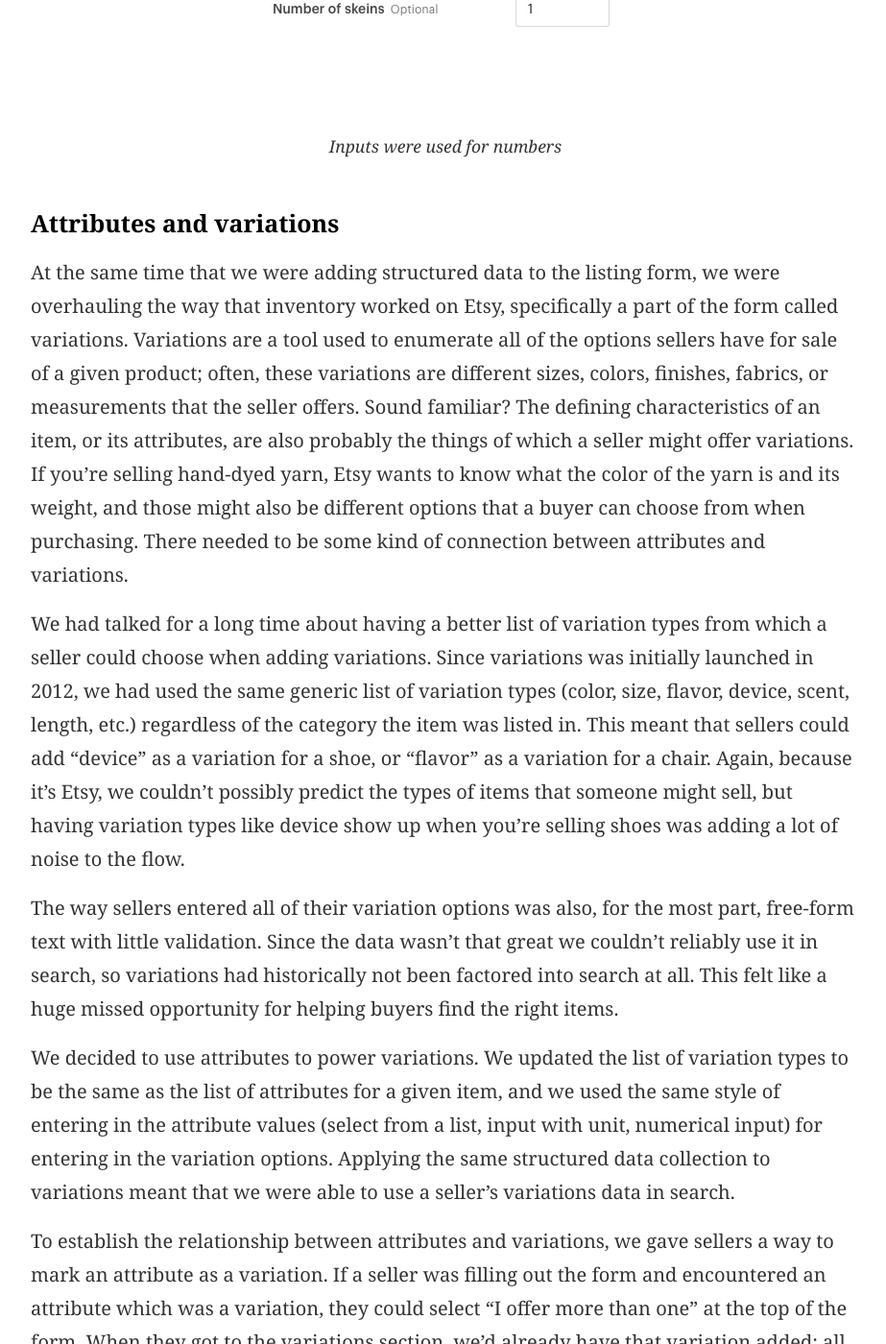
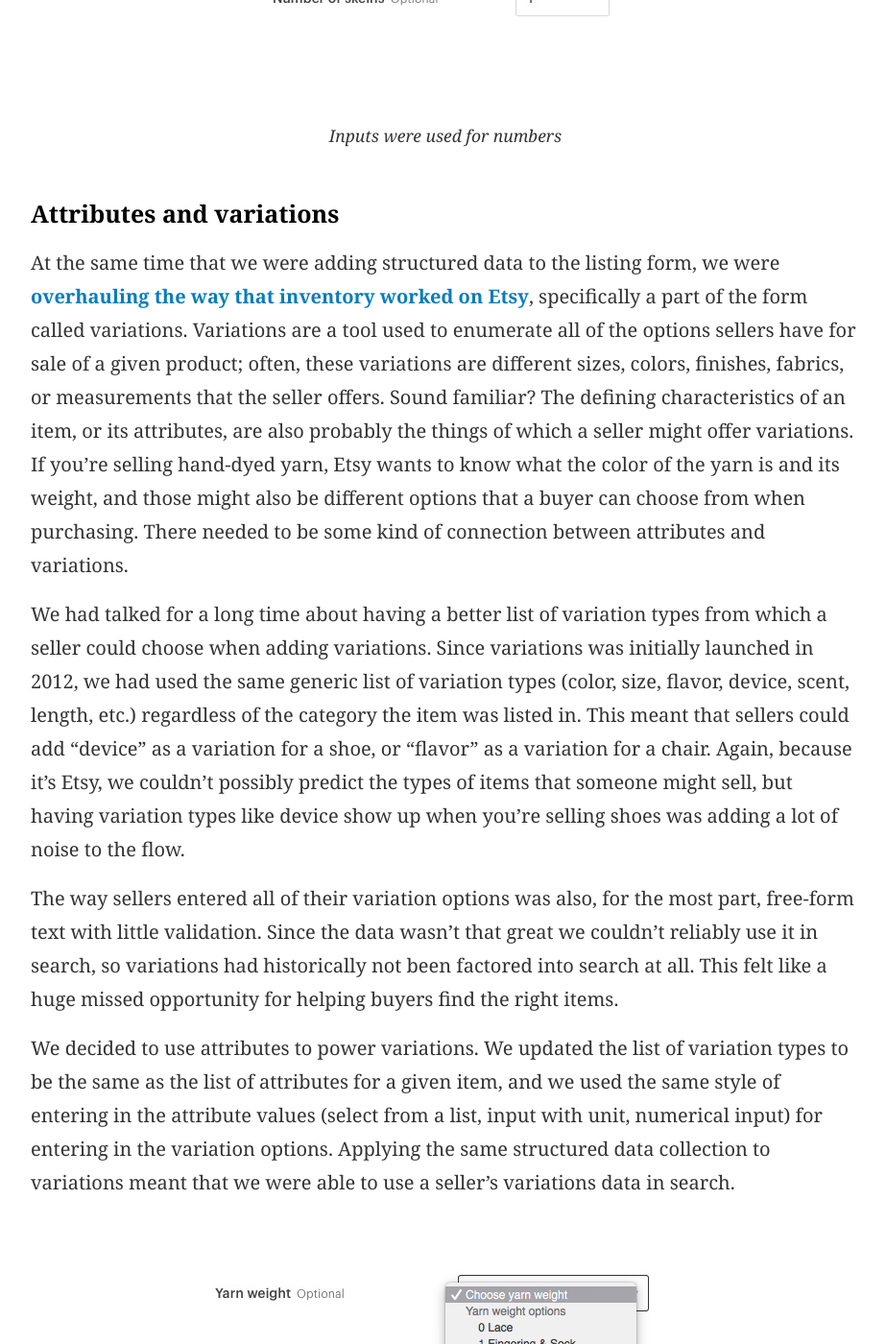
Before and after one commit to harllee/jessicaharllee.com, a Jekyll site: the page built from _work/structured-data-on-etsy.markdown, in a window 1280 px wide and 1400 px high, scrolled down 4309 px. Shown: the whole window at 96% size, without its empty margins (176-1099 px from the left). Built offline with Jekyll 4.4.1, drawn with Linux system fonts in a browser that asks for light colours; some of the changed text lies outside the part shown.

Commit message:
Structured data: add assets, add links to launch comms

```diff
--- a/_work/etsy-inventory-management.markdown
+++ b/_work/etsy-inventory-management.markdown
@@ -170,4 +170,10 @@
 	<div class="col col-sm-12 col-md-9">
 		<p class="mb-sm-1"><a href="http://etsy.com/your/shops/me/tools/listings">Listings Manager</a> (for Etsy sellers only)</p>
 	</div>
+	<div class="col col-sm-12 col-md-3">
+		<p class="bold mb-sm-0 mb-md-1">Read more</p>
+	</div>
+	<div class="col col-sm-12 col-md-9">
+		<p class="mb-sm-1"><a href="https://www.etsy.com/seller-news/new-tools-for-managing-your-inventory">Launch announcement</a></p>
+	</div>
 </div>
--- a/_work/structured-data-on-etsy.markdown
+++ b/_work/structured-data-on-etsy.markdown
@@ -31,7 +39,7 @@
 
 We’d made some attempts in the past to collect structured information. For a few years, we had three fields, “style”, “recipient”, and “occasion” that appeared on every listing. Each had a dropdown with a number of options to choose from, such as “goth” or “boho” for style, and “birthday” or “Valentine’s Day” for occasion. The plan was for these fields to power search and browse pages eventually, but we never hit a critical mass of listings with these fields filled out. Sellers were waiting for those fields to actually power search to fill them out since they weren’t sure how it would impact the findability of their items. They also felt that the fields were too broad and not tailored to their items enough. There was a huge chicken-egg problem. To work really well in search, our structured data needed to be specific to the category a seller listed her item in.
 
-## Our approach
+### Our approach
 
 In the early days of research for our newest marketplace for craft supplies, Etsy Studio, we learned filters were incredibly important for craft supply shoppers, since they were often looking for something very specific (such as yarn of a certain weight, or a bead of a certain dimension) to do a specific craft. We saw the launch of this new marketplace as an opportunity to start collecting structured data from sellers the right way and to finally add filters to search. So, we started the project by focusing on craft supplies.
 
@@ -69,7 +77,7 @@
 
 ### Attributes and variations
 
-At the same time that we were adding structured data to the listing form, we were overhauling the way that inventory worked on Etsy, specifically a part of the form called variations. Variations are a tool used to enumerate all of the options sellers have for sale of a given product; often, these variations are different sizes, colors, finishes, fabrics, or measurements that the seller offers. Sound familiar? The defining characteristics of an item, or its attributes, are also probably the things of which a seller might offer variations. If you’re selling hand-dyed yarn, Etsy wants to know what the color of the yarn is and its weight, and those might also be different options that a buyer can choose from when purchasing. There needed to be some kind of connection between attributes and variations.
+At the same time that we were adding structured data to the listing form, we were [overhauling the way that inventory worked on Etsy](../etsy-inventory-management), specifically a part of the form called variations. Variations are a tool used to enumerate all of the options sellers have for sale of a given product; often, these variations are different sizes, colors, finishes, fabrics, or measurements that the seller offers. Sound familiar? The defining characteristics of an item, or its attributes, are also probably the things of which a seller might offer variations. If you’re selling hand-dyed yarn, Etsy wants to know what the color of the yarn is and its weight, and those might also be different options that a buyer can choose from when purchasing. There needed to be some kind of connection between attributes and variations.
 
 We had talked for a long time about having a better list of variation types from which a seller could choose when adding variations. Since variations was initially launched in 2012, we had used the same generic list of variation types (color, size, flavor, device, scent, length, etc.) regardless of the category the item was listed in. This meant that sellers could add “device” as a variation for a shoe, or “flavor” as a variation for a chair. Again, because it’s Etsy, we couldn’t possibly predict the types of items that someone might sell, but having variation types like device show up when you’re selling shoes was adding a lot of noise to the flow.
 
@@ -77,7 +85,22 @@
 
 We decided to use attributes to power variations. We updated the list of variation types to be the same as the list of attributes for a given item, and we used the same style of entering in the attribute values (select from a list, input with unit, numerical input) for entering in the variation options. Applying the same structured data collection to variations meant that we were able to use a seller’s variations data in search.
 
+<div class="mt-sm-4 mb-sm-4 ml-md-n4 mr-md-n4 text-center">
+  <img src="/uploads/etsy_sd_attribute_select.jpg">
+  <p class="text-small italic text-center">The options for filling out an attribute</p>
+</div>
+
+<div class="mt-sm-4 mb-sm-4 ml-md-n4 mr-md-n4 text-center">
+  <img src="/uploads/etsy_sd_attribute_variation.jpg">
+  <p class="text-small italic text-center">The same attribute options were also used in variations</p>
+</div>
+
 To establish the relationship between attributes and variations, we gave sellers a way to mark an attribute as a variation. If a seller was filling out the form and encountered an attribute which was a variation, they could select “I offer more than one” at the top of the form. When they got to the variations section, we’d already have that variation added; all they had to do was add each of the options they offered.
+
+<div class="mt-sm-4 mb-sm-4 ml-md-n4 mr-md-n4 text-center">
+  <img src="/uploads/etsy_sd_attribute_variations_selected.jpg">
+  <p class="text-small italic text-center">A seller could indicate that an attribute was a variation by selecting "I offer more than one"</p>
+</div>
 
 ### Validating our work
 
@@ -93,9 +116,20 @@
 
 There were a lot of different directions a launch tool could take. We decided to set some targets and constraints to keep things as simple as possible. We wanted to target high volume sellers, since we knew that this launch would be the most stressful for those sellers; some of our craft supply sellers have thousands of items in their shops! We considered building tooling to edit listings in bulk, but thought it could be more trouble than it was worth; the many connections between attributes, categories, and variations felt like there were too many opportunities to accidentally overwrite data. So, we decided to build a tool that isolated all of the new fields and helped sellers go through listings one-by-one to fill out the new details.
 
+<div class="mt-sm-4 mb-sm-4 ml-md-n4 mr-md-n4">
+  <img src="/uploads/etsy_sd_attributes_tool.jpg" class="b-1 b-gray-lightest">
+  <p class="text-small italic text-center">The attributes launch tool for my Etsy shop</p>
+</div>
+
+
 For each listing, sellers had two options: fill out attributes and publish the listing, or skip the listing and come back to it later. We added a skip feature so sellers didn’t have to fill out listings they weren’t ready to fill out and we could keep forward progress going. Since we wanted sellers to fill out attributes for every listing, we used common cues from onboarding flows to indicate how much progress they’ve made. A progress bar shows how many listings they’ve completed, and we added numbers next to each category to show how many listings were in each. Sellers could come back to the tool at any time and we’d save their progress; in research, sellers told us that this work could take a few sessions to complete.
 
 The easiest way for a seller to go through all of their listings was going to be by category. Since attributes are category-specific, a seller would be filling out the same types of fields over and over for each listing; hopefully that would help speed the process up. We listed every taxonomy node a seller had items in on the left-hand side of the screen, like navigation. By default the tool would take you through each category in order, or you could jump to a specific category in the navigation.
+
+<div class="mt-sm-4 mb-sm-4 ml-md-n4 mr-md-n4 text-center">
+  <img src="/uploads/etsy_sd_listing_form_banner_inprogress.jpg">
+  <p class="text-small italic text-center">A banner displayed in the Listings Manager when a seller had started adding attributes</p>
+</div>
 
 Finally, we added banners to the listings manager, where sellers maintain their listings, to indicate that there was a tool they could use to quickly fill out attributes. After a seller used the tool for the first time, we updated the banners with the progress bar to show how many listings were left.
 
@@ -104,7 +138,7 @@
 
 Before our full launch, we used the same seller prototype as the inventory management project to beta test attributes with sellers. These sellers helped us find bugs, refine the attributes, and even helped us test the launch tool before we released it to all sellers.
 
-When we announced the launch of Etsy Studio, we also announced that attributes were coming to listings to power search on Etsy Studio and eventually Etsy, and released the launch tool. Sellers had a period of time to update their listings before the public launch of Etsy Studio.
+When we announced the launch of [Etsy Studio](http://www.etsystudio.com), we also announced that attributes were coming to listings to power search on Etsy Studio and eventually Etsy, and released the launch tool. Sellers had a period of time to update their listings before the public launch of Etsy Studio.
 
 After the launch of attributes, our buyer-side team was able to start the work of implementing filters on Etsy. Even though filters didn’t yet exist on Etsy, in our launch communications we told sellers that we would be updating search, which was enough to gain adoption on a significant number of listings.
 
@@ -135,4 +169,10 @@
 	<div class="col col-sm-12 col-md-9">
 		<p class="mb-sm-1"><a href="http://etsy.com/your/shops/me/tools/listings">Listings Manager</a> (for Etsy sellers only)</p>
 	</div>
+	<div class="col col-sm-12 col-md-3">
+		<p class="bold mb-sm-0 mb-md-1">Read more</p>
+	</div>
+	<div class="col col-sm-12 col-md-9">
+		<p class="mb-sm-1"><a href="https://www.etsy.com/seller-news/helping-shoppers-find-what-they-are-looking-for?ref=vision_nav">Launch announcement</a></p>
+	</div>
 </div>
```
Also changed, not shown: other parts of _work/structured-data-on-etsy.markdown (+8 -0 lines), _uploads/etsy_sd_attribute_variation.jpg (added), _uploads/etsy_sd_attributes_tool.jpg (added), _uploads/etsy_sd_listing_form_banner_inprogress.jpg (added).
